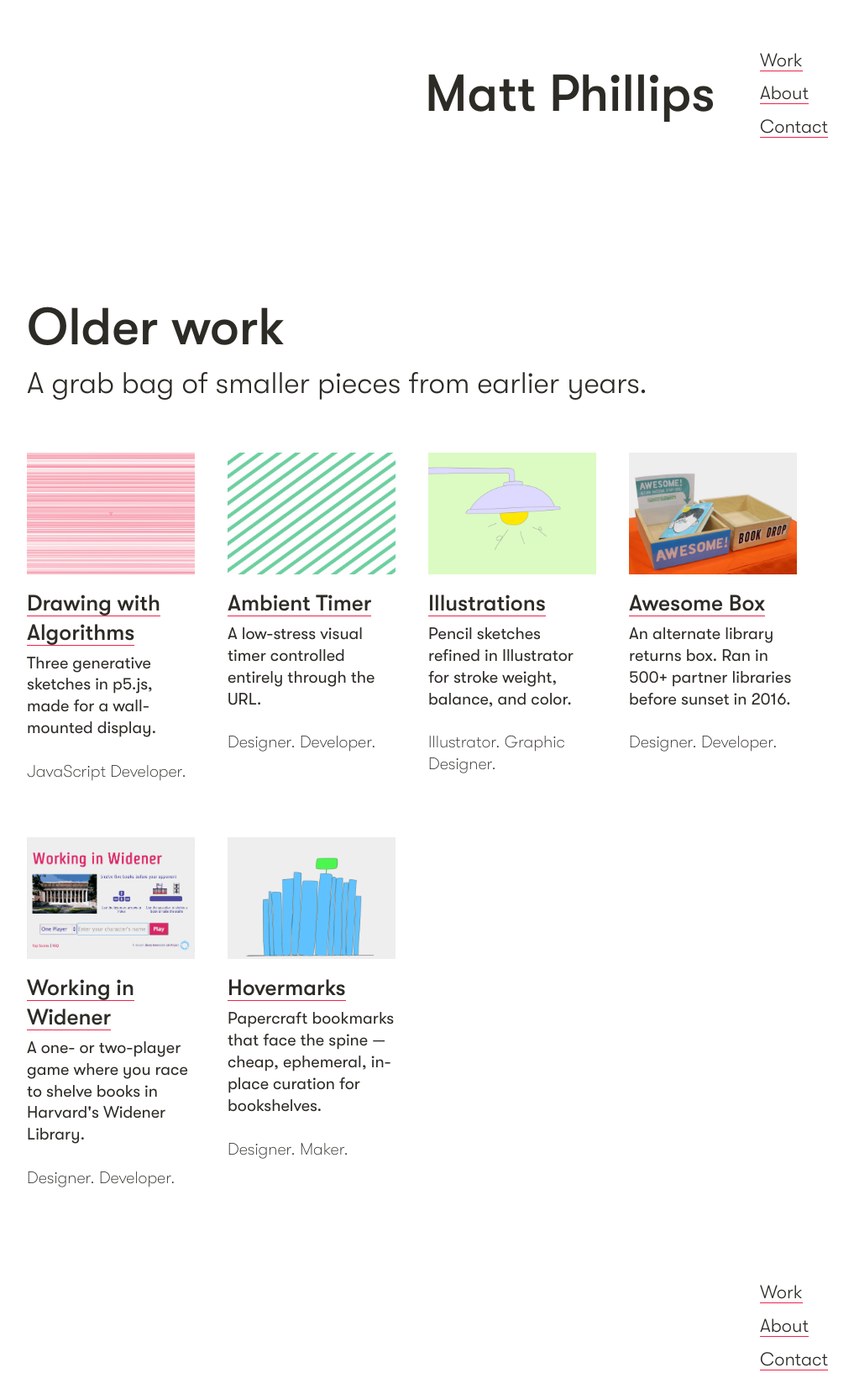
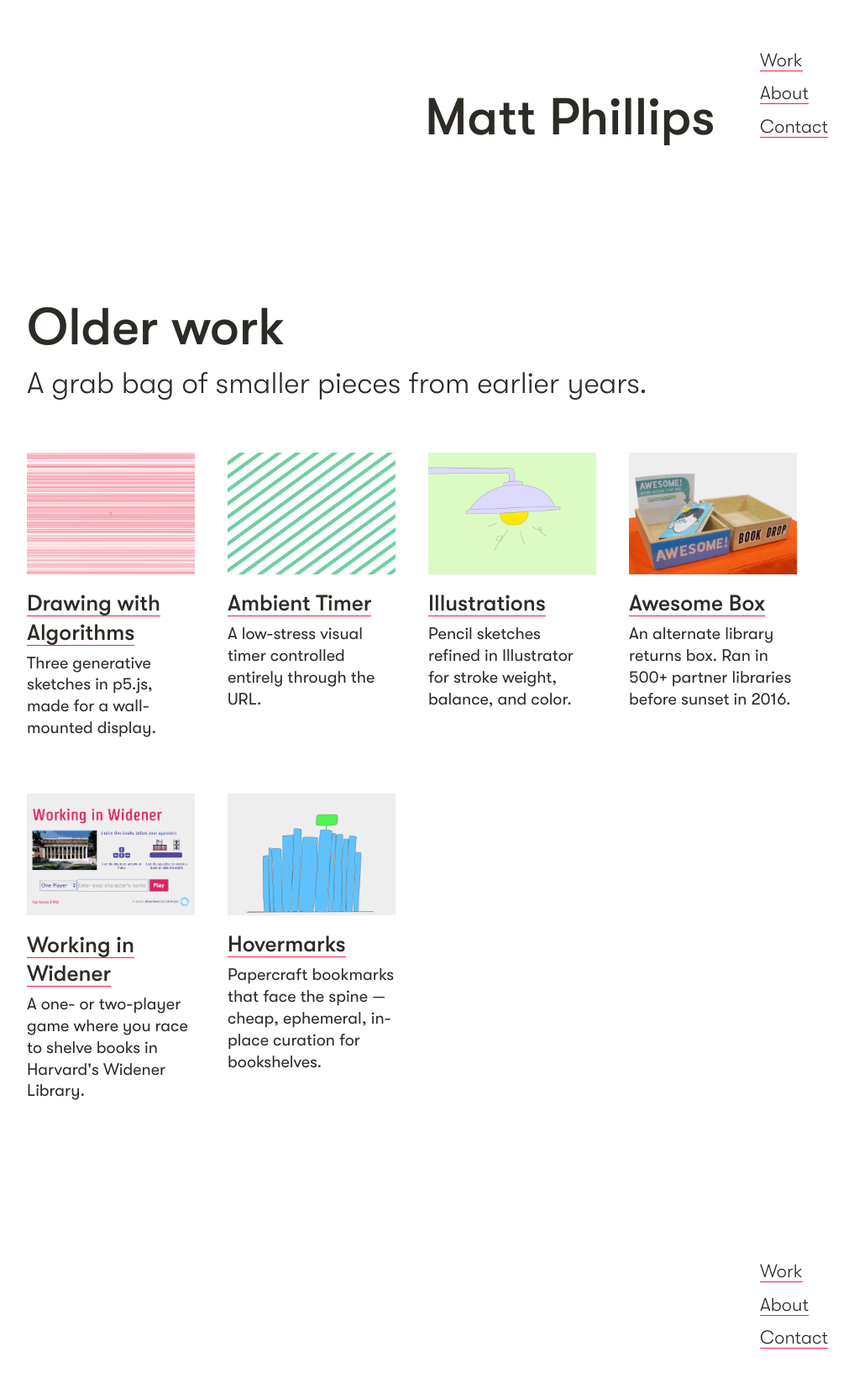
Before and after one commit to phillipsm/mattphillips-us, an Astro site: page /older-work in a window 1280 px wide. Shown: the whole page at 84% size, without its empty margins (58-1075 px from the left). Built offline with nearby package versions, Linux system fonts and the light colour scheme; Astro itself is replaced by a stand-in of ours.

Commit message:
Spacing cleanup

```diff
--- a/public/styles.css
+++ b/public/styles.css
@@ -122,8 +122,13 @@ img { max-width: 100%; height: auto; }
   grid-template-areas: "site-title site-title site-title main-nav";
 }
 
-.nav-container:first-of-type {
+header .nav-container {
   margin-bottom: 14rem;
+}
+
+footer .nav-container {
+  margin-top: 6rem;
+  margin-bottom: 5.5rem;
 }
 
 .main-nav {
@@ -140,7 +145,12 @@ img { max-width: 100%; height: auto; }
 .site-title {
   grid-area: site-title;
   justify-self: right;
-  align-self: center;
+  align-self: end;
+}
+
+.site-title h1 {
+  margin: 0;
+  line-height: 1;
 }
 
 /* ---------- tiles (explore-more) ---------- */
@@ -193,7 +203,7 @@ img { max-width: 100%; height: auto; }
     "perma-tile perma-tile openbooth-tile openbooth-tile"
     "stereo-cam-tile stereo-cam-tile older-tile older-tile"
     "about-desc about-desc about-desc ."
-    "contact-desc contact-desc . .";
+    "contact-desc contact-desc contact-desc .";
 }
 
 .port-landing .intro-text { grid-area: intro-text; align-self: end; }
--- a/src/pages/older-work.mdx
+++ b/src/pages/older-work.mdx
@@ -18,7 +18,6 @@ description: A grab bag of smaller pieces from earlier years — generative sket
     </a>
     <p class="tile-title"><a href="/drawing-algos">Drawing with Algorithms</a></p>
     <p>Three generative sketches in p5.js, made for a wall-mounted display.</p>
-    <p class="tile-desc">JavaScript Developer.</p>
   </div>
 
   <div class="ambient-tile tile">
@@ -27,7 +26,6 @@ description: A grab bag of smaller pieces from earlier years — generative sket
     </a>
     <p class="tile-title"><a href="/ambient-timer">Ambient Timer</a></p>
     <p>A low-stress visual timer controlled entirely through the URL.</p>
-    <p class="tile-desc">Designer. Developer.</p>
   </div>
 
   <div class="illustration-tile tile">
@@ -36,7 +34,6 @@ description: A grab bag of smaller pieces from earlier years — generative sket
     </a>
     <p class="tile-title"><a href="/illustrations">Illustrations</a></p>
     <p>Pencil sketches refined in Illustrator for stroke weight, balance, and color.</p>
-    <p class="tile-desc">Illustrator. Graphic Designer.</p>
   </div>
 
   <div class="awesome-box-tile tile">
@@ -45,7 +42,6 @@ description: A grab bag of smaller pieces from earlier years — generative sket
     </a>
     <p class="tile-title"><a href="/awesome-box">Awesome Box</a></p>
     <p>An alternate library returns box. Ran in 500+ partner libraries before sunset in 2016.</p>
-    <p class="tile-desc">Designer. Developer.</p>
   </div>
 
   <div class="widener-tile tile">
@@ -54,7 +50,6 @@ description: A grab bag of smaller pieces from earlier years — generative sket
     </a>
     <p class="tile-title"><a href="/working-in-widener">Working in Widener</a></p>
     <p>A one- or two-player game where you race to shelve books in Harvard's Widener Library.</p>
-    <p class="tile-desc">Designer. Developer.</p>
   </div>
 
   <div class="hovermarks-tile tile">
@@ -63,7 +58,6 @@ description: A grab bag of smaller pieces from earlier years — generative sket
     </a>
     <p class="tile-title"><a href="/hovermarks">Hovermarks</a></p>
     <p>Papercraft bookmarks that face the spine — cheap, ephemeral, in-place curation for bookshelves.</p>
-    <p class="tile-desc">Designer. Maker.</p>
   </div>
 
 </div>
```
Also changed, not shown: src/pages/index.astro (+4 -16 lines).
